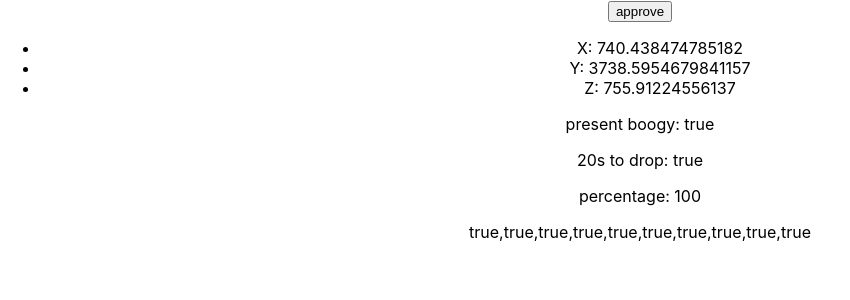
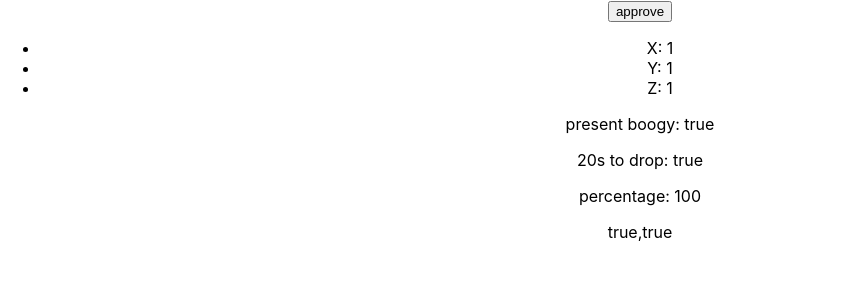
Before and after one commit to moskalyk/randance, a React (Create React App) app: page / in a window 1280 px wide. Shown: the top 300 px of the page, without its empty margins (0-850 px from the left). Built offline with nearby package versions, Linux system fonts and the light colour scheme.

Commit message:
removed testing interval

```diff
--- a/src/App.tsx
+++ b/src/App.tsx
@@ -76,11 +76,11 @@ const ComponentWithGyroscope = () => {
     }
 
     // for testing
-    setInterval(()=> {
-      setAlpha(alpha* (1+Math.random()))
-      setBeta(beta* (1+Math.random()))
-      setGamma(gamma * (1+Math.random()))
-    },300)
+    // setInterval(()=> {
+    //   setAlpha(alpha* (1+Math.random()))
+    //   setBeta(beta* (1+Math.random()))
+    //   setGamma(gamma * (1+Math.random()))
+    // },300)
   }, [path, airdrop])
 
   function click() {
```
